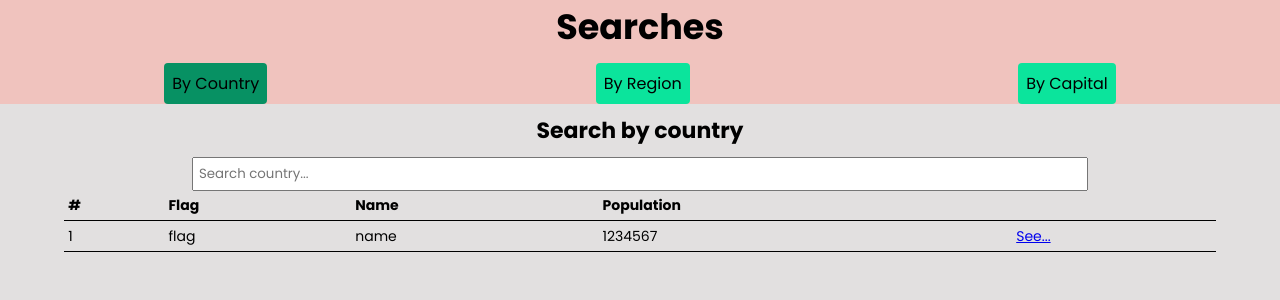
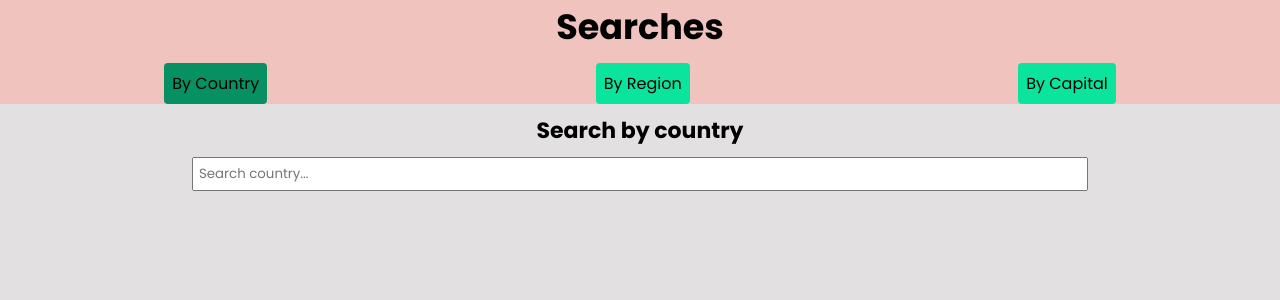
Before and after one commit to crisgarm/countries-app, an Angular app: page / in a window 1280 px wide. Shown: the top 300 px of the page. Built offline with nearby package versions, Linux system fonts and the light colour scheme.

Commit message:
Show table with countries

```diff
--- a/src/app/countries/countries.module.ts
+++ b/src/app/countries/countries.module.ts
@@ -1,6 +1,7 @@
 import { NgModule } from '@angular/core';
 import { CommonModule } from '@angular/common';
 import { FormsModule } from '@angular/forms';
+import { RouterModule } from '@angular/router';
 import { ByCapitalComponent } from './pages/by-capital/by-capital.component';
 import { ByCountryComponent } from './pages/by-country/by-country.component';
 import { ByRegionComponent } from './pages/by-region/by-region.component';
@@ -19,6 +20,6 @@ import { SeeCountryComponent } from './pages/see-country/see-country.component';
     ByRegionComponent,
     SeeCountryComponent,
   ],
-  imports: [CommonModule, FormsModule],
+  imports: [CommonModule, FormsModule, RouterModule],
 })
 export class CountriesModule {}
--- a/src/app/countries/pages/by-country/by-country.component.html
+++ b/src/app/countries/pages/by-country/by-country.component.html
@@ -14,7 +14,7 @@
   </p>
 </div>
 
-<table *ngIf="!hasError">
+<table *ngIf="countries.length > 0">
   <thead>
     <tr>
       <th>#</th>
@@ -25,13 +25,15 @@
     </tr>
   </thead>
   <tbody>
-    <tr>
-      <td>1</td>
-      <td>flag</td>
-      <td>name</td>
-      <td>1234567</td>
+    <tr *ngFor="let country of countries; let i = index">
+      <td>{{ i + 1 }}</td>
       <td>
-        <a href="/country/cri">See...</a>
+        <img class="small-flag" [src]="country.flag" [alt]="country.name" />
+      </td>
+      <td>{{ country.name }}</td>
+      <td>{{ country.population | number }}</td>
+      <td>
+        <a [routerLink]="['/country', country.alpha2Code]">See...</a>
       </td>
     </tr>
   </tbody>
--- a/src/app/countries/pages/by-country/by-country.component.ts
+++ b/src/app/countries/pages/by-country/by-country.component.ts
@@ -1,4 +1,5 @@
 import { Component } from '@angular/core';
+import { Country } from '../../interfaces/countries.interface';
 import { CountriesService } from '../../services/countries.service';
 
 @Component({
@@ -9,6 +10,7 @@ import { CountriesService } from '../../services/countries.service';
 export class ByCountryComponent {
   inputSearch: string = '';
   hasError: boolean = false;
+  countries: Country[] = [];
 
   constructor(private countryService: CountriesService) {}
 
@@ -17,10 +19,12 @@ export class ByCountryComponent {
     console.log(this.inputSearch);
     this.countryService.searchCountry(this.inputSearch).subscribe(
       (resp) => {
-        console.log(resp);
+        this.countries = resp;
+        console.log(this.countries);
       },
       (err) => {
         this.hasError = true;
+        this.countries = [];
       }
     );
   }
--- a/src/app/countries/services/countries.service.ts
+++ b/src/app/countries/services/countries.service.ts
@@ -1,6 +1,7 @@
 import { HttpClient } from '@angular/common/http';
 import { Injectable } from '@angular/core';
 import { Observable } from 'rxjs';
+import { Country } from '../interfaces/countries.interface';
 
 @Injectable({
   providedIn: 'root',
@@ -11,8 +12,9 @@ export class CountriesService {
   constructor(private http: HttpClient) {}
 
   //No quiero retornar la información dentro del servicio sino que quiero mandar la información a quien esté llamando a searchCountry
-  searchCountry(query: string): Observable<any> {
+  //Ponemos en el tipado <Country[]> para que nos regrese un array de países y no solo uno
+  searchCountry(query: string): Observable<Country[]> {
     const url = `${this.apiUrl}/name/${query}`;
-    return this.http.get(url);
+    return this.http.get<Country[]>(url);
   }
 }
--- a/src/styles.css
+++ b/src/styles.css
@@ -88,3 +88,7 @@ tbody {
 tbody:hover {
   background-color: rgb(207, 203, 203);
 }
+
+.small-flag {
+  width: 40px;
+}
```
Also changed, not shown: src/app/countries/interfaces/countries.interface.ts (added, +59 -0 lines).
